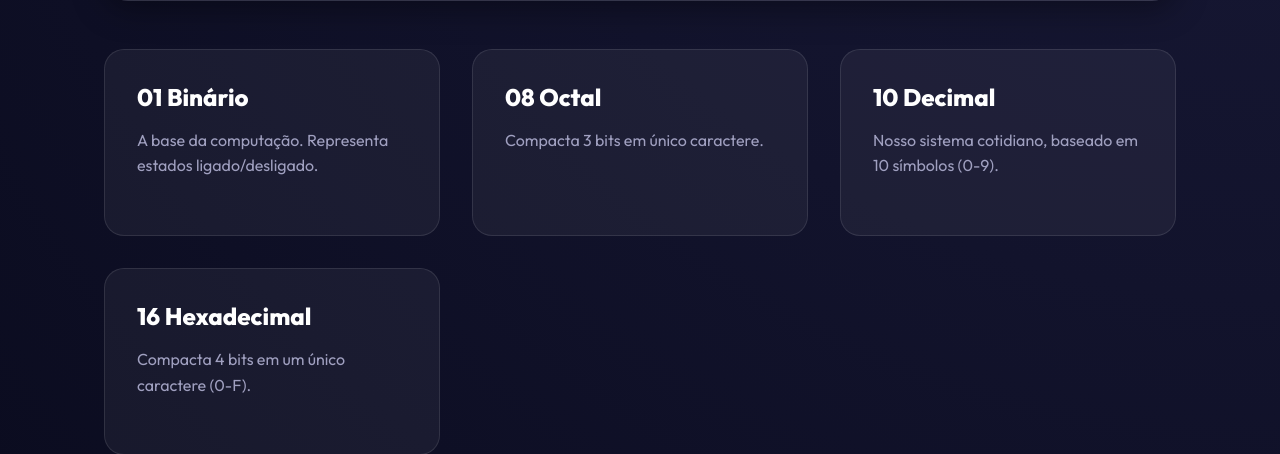
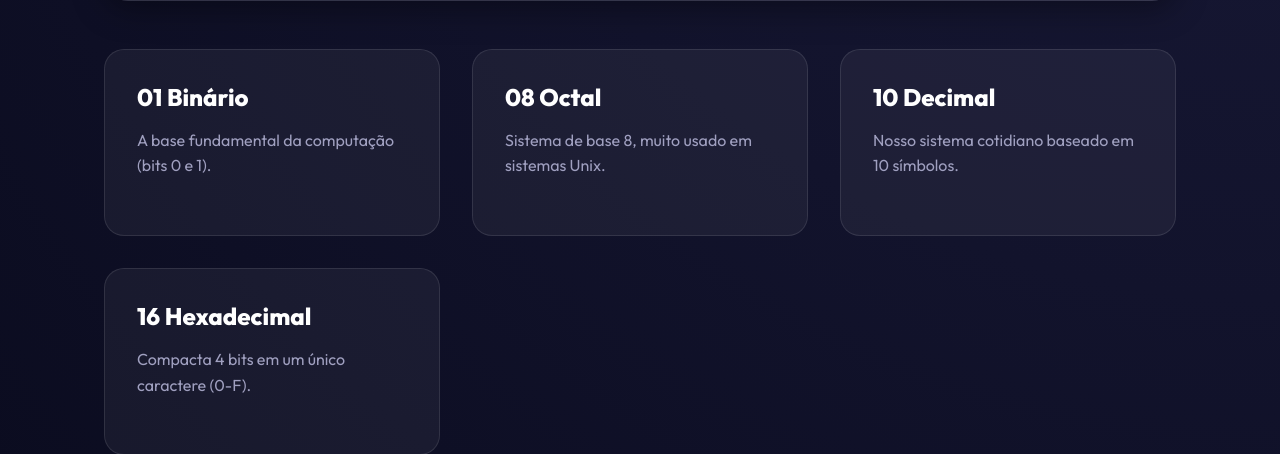
Before and after one commit to BrianMartins2006/converter, a Flask app: page / in a window 1280 px wide. Shown: the part 600-1054 px from the top of the page. Run offline with Flask 3, Linux system fonts and the light colour scheme.

```diff
--- a/templates/index.html
+++ b/templates/index.html
@@ -17,15 +17,15 @@
 <div class="converter-grid">
     <div class="base-card">
         <h3>01 Binário</h3>
-        <p>A base da computação. Representa estados ligado/desligado.</p>
+        <p>A base fundamental da computação (bits 0 e 1).</p>
     </div>
     <div class="base-card">
         <h3>08 Octal</h3>
-        <p>Compacta 3 bits em único caractere.</p>
+        <p>Sistema de base 8, muito usado em sistemas Unix.</p>
     </div>
     <div class="base-card">
         <h3>10 Decimal</h3>
-        <p>Nosso sistema cotidiano, baseado em 10 símbolos (0-9).</p>
+        <p>Nosso sistema cotidiano baseado em 10 símbolos.</p>
     </div>
     <div class="base-card">
         <h3>16 Hexadecimal</h3>
```
Also changed, not shown: README.md (added).
